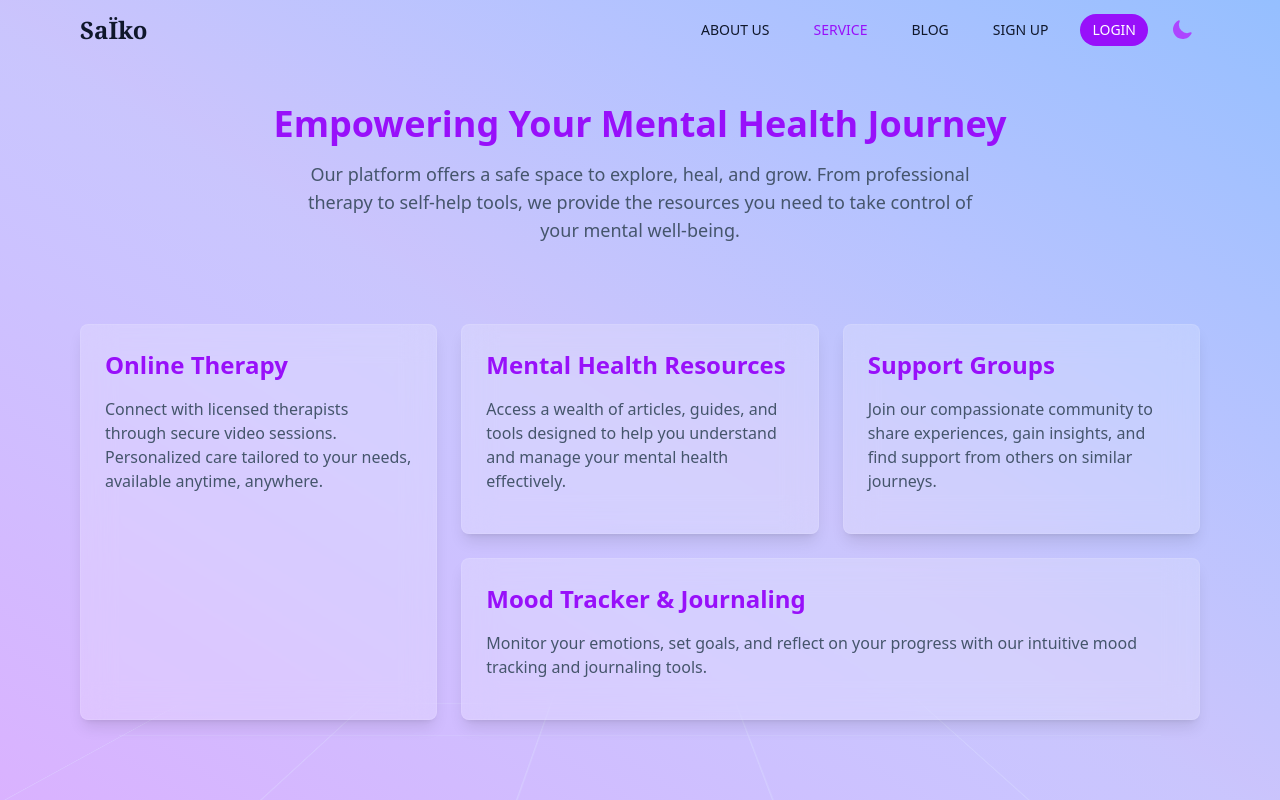
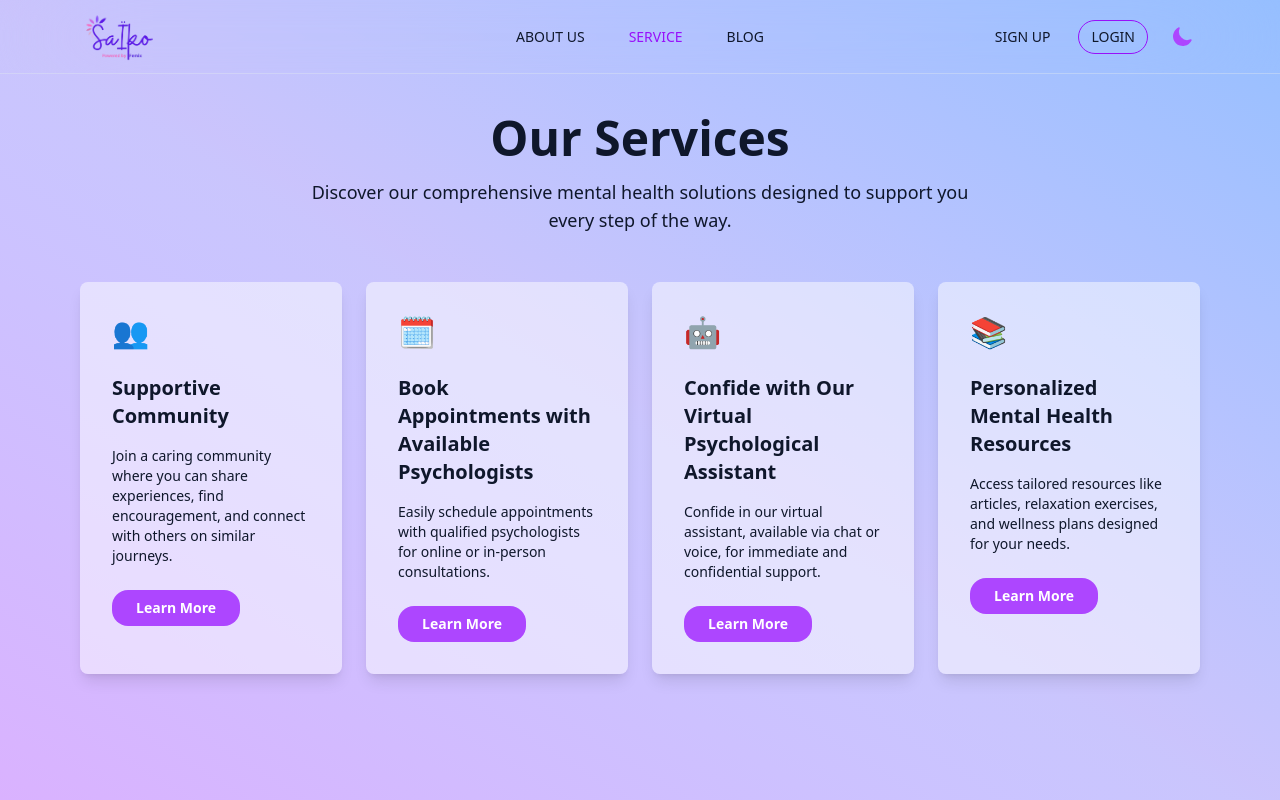
Before and after one commit to myhrindra194/saiko, a React (Vite) app: page /service in a window 1280 px wide. Built offline with nearby package versions, Linux system fonts and the light colour scheme; what tailwindcss-animated would draw is missing.

Commit message:
Mise a jour de la page service

```diff
--- a/src/components/Button.jsx
+++ b/src/components/Button.jsx
@@ -3,10 +3,10 @@ const Button = ({ children }) => {
   return (
     <div className="flex items-center">
       <div className="relative group">
-        <button className="relative inline-block p-px font-semibold leading-4 dark:text-white text-purple-600 bg-gradient-to-r from-teal-400 via-blue-500 to-purple-600 shadow-2xl cursor-pointer rounded-xl dark:shadow-zinc-900 transition-transform duration-300 ease-in-out hover:scale-105 active:scale-95 overflow-hidden">
+        <button className="relative inline-block p-px font-semibold leading-4 text-white bg-gradient-to-r from-teal-400 via-blue-500 to-purple-600 shadow-2xl cursor-pointer rounded-xl dark:shadow-zinc-900 transition-transform duration-300 ease-in-out hover:scale-105 active:scale-95 overflow-hidden">
           <span className="absolute inset-0 rounded-xl bg-gradient-to-r from-teal-400 via-blue-500 to-purple-600 p-[2px] opacity-100 transition-opacity duration-500 group-hover:opacity-100 animate-gradient-move"></span>
 
-          <span className="relative z-10 block px-6 py-3 rounded-xl dark:bg-slate-900 ">
+          <span className="relative z-10 block px-6 py-3 rounded-xl dark:bg-slate-900 bg-purple-500 ">
             <div className="relative z-10 flex items-center space-x-2">
               <span className="transition-all duration-500 group-hover:translate-x-1">
                 {children}
--- a/src/components/Loader.jsx
+++ b/src/components/Loader.jsx
@@ -1,6 +1,6 @@
 const Loader = () => {
   return (
-    <div className="w-10 h-10 border-4 border-t-blue-500 border-gray-300 rounded-full animate-spin"></div>
+    <div className="w-10 h-10 border-4 border-t-purple-500 border-gray-300 rounded-full animate-spin"></div>
   );
 };
 
--- a/src/components/NavBar.jsx
+++ b/src/components/NavBar.jsx
@@ -7,6 +7,8 @@ import {
 import { useState } from "react";
 import { createPortal } from "react-dom";
 import { NavLink } from "react-router";
+import saikoDark from "../assets/saiko_dark.png";
+import saikoLight from "../assets/saiko_light.png";
 import { useTheme } from "../hooks/useTheme";
 import LoginModal from "../layout/LoginModal";
 import RegistrationModal from "../layout/RegistrationModal";
@@ -43,11 +45,78 @@ const NavBar = () => {
           document.body
         )}
 
-      <nav className="w-full h-auto font-semibold animate-fade-down animate-once animate-duration-1000 animate-ease-linear animate-normal animate-fill-forwards md:px-20 px-8">
-        <div className="my-3 flex justify-between items-center">
-          <NavLink to="/" className="font-semibold font-serif text-2xl">
-            SaÏko
-          </NavLink>
+      <nav className="w-full h-auto font-semibold animate-fade-down animate-once animate-duration-1000 animate-ease-linear animate-normal animate-fill-forwards md:px-20 px-8 py-2 dark:border-b-slate-600/40 border-b-slate-200/40 border-b sticky top-0 bg-transparent z-50 backdrop-blur-3xl">
+        <div className="flex justify-between items-center">
+          <div className="flex-1 flex justify-start">
+            <NavLink to="/" className="flex-shrink-0">
+              <img
+                src={theme == "dark" ? saikoDark : saikoLight}
+                alt="logo"
+                className="w-20 h-auto"
+              />
+            </NavLink>
+          </div>
+
+          <section className="flex-1 flex justify-center">
+            <ul className="flex gap-5 font-light text-sm">
+              <NavLink
+                to="/about"
+                className={({ isActive }) =>
+                  `px-3 py-1.5 dark:hover:bg-slate-600/50 hover:bg-slate-200/40 rounded-4xl cursor-pointer ${
+                    isActive ? "text-purple-600 font-medium" : "text-inherit"
+                  }`
+                }
+              >
+                ABOUT US
+              </NavLink>
+              <NavLink
+                to="/service"
+                className={({ isActive }) =>
+                  `px-3 py-1.5 dark:hover:bg-slate-600/50 hover:bg-slate-200/40 rounded-4xl cursor-pointer ${
+                    isActive ? "text-purple-600 font-medium" : "text-inherit"
+                  }`
+                }
+              >
+                SERVICE
+              </NavLink>
+              <NavLink
+                to="/blog"
+                className={({ isActive }) =>
+                  `px-3 py-1.5 dark:hover:bg-slate-600/50 hover:bg-slate-200/40 rounded-4xl cursor-pointer ${
+                    isActive ? "text-purple-600 font-medium" : "text-inherit"
+                  }`
+                }
+              >
+                BLOG
+              </NavLink>
+            </ul>
+          </section>
+
+          <section className="flex-1 flex justify-end items-center gap-4 text-sm font-light">
+            <button
+              className="px-3 py-1.5 dark:hover:bg-slate-600/50 hover:bg-slate-200/40 rounded-4xl cursor-pointer"
+              onClick={() => setShowRegisterModal(true)}
+            >
+              SIGN UP
+            </button>
+            <button
+              className="px-3 py-1.5 rounded-4xl border-purple-600 border hover:bg-purple-600 cursor-pointer hover:text-white"
+              onClick={() => setShowLoginModal(true)}
+            >
+              LOGIN
+            </button>
+            <button
+              onClick={toggleTheme}
+              className="text-purple-500 dark:hover:bg-slate-600/50 hover:bg-slate-200/40 p-1.5 rounded-full"
+            >
+              {theme === "dark" ? (
+                <SunIcon className="size-6" />
+              ) : (
+                <MoonIcon className="size-6" />
+              )}
+            </button>
+          </section>
+
           <div className="sm:hidden flex items-center">
             <button
               onClick={toggleTheme}
@@ -70,65 +139,9 @@ const NavBar = () => {
               )}
             </button>
           </div>
-          <section className="sm:flex items-center gap-4 hidden">
-            <ul className="flex gap-5 font-light text-sm">
-              <NavLink
-                to="/about"
-                className={({ isActive }) =>
-                  `px-3 py-1.5 dark:hover:bg-slate-600/50 hover:bg-slate-200/40 rounded-4xl cursor-pointer ${
-                    isActive ? "text-purple-600" : "text-inherit"
-                  }`
-                }
-              >
-                ABOUT US
-              </NavLink>
-              <NavLink
-                to="/service"
-                className={({ isActive }) =>
-                  `px-3 py-1.5 dark:hover:bg-slate-600/50 hover:bg-slate-200/40 rounded-4xl cursor-pointer ${
-                    isActive ? "text-purple-600" : "text-inherit"
-                  }`
-                }
-              >
-                SERVICE
-              </NavLink>
-
-              <NavLink
-                to="/blog"
-                className={({ isActive }) =>
-                  `px-3 py-1.5 dark:hover:bg-slate-600/50 hover:bg-slate-200/40 rounded-4xl cursor-pointer ${
-                    isActive ? "text-purple-600" : "text-inherit"
-                  }`
-                }
-              >
-                BLOG
-              </NavLink>
-              <li
-                className="px-3 py-1.5 dark:hover:bg-slate-600/50 hover:bg-slate-200/40 rounded-4xl cursor-pointer"
-                onClick={() => setShowRegisterModal(true)}
-              >
-                SIGN UP
-              </li>
-              <li
-                className="px-3 py-1.5 rounded-4xl border-purple-600 bg-purple-600 text-white cursor-pointer"
-                onClick={() => setShowLoginModal(true)}
-              >
-                LOGIN
-              </li>
-            </ul>
-            <button
-              onClick={toggleTheme}
-              className="text-purple-500 dark:hover:bg-slate-600/50 hover:bg-slate-200/40 p-1.5 rounded-full"
-            >
-              {theme === "dark" ? (
-                <SunIcon className="size-6" />
-              ) : (
-                <MoonIcon className="size-6" />
-              )}
-            </button>
-          </section>
         </div>
 
+        {/* Menu déroulant mobile */}
         {isMenuOpen && (
           <div className="sm:hidden flex flex-col gap-3 items-center py-4 rounded-lg w-full">
             <ul className="flex flex-col gap-3 text-white font-medium text-center w-full">
@@ -136,7 +149,7 @@ const NavBar = () => {
                 to="/about"
                 className={({ isActive }) =>
                   `px-3 py-1.5 dark:hover:bg-slate-600/50 hover:bg-slate-200/40 rounded-xl cursor-pointer ${
-                    isActive ? "text-purple-600" : "text-inherit"
+                    isActive ? "text-purple-600 font-medium" : "text-inherit"
                   }`
                 }
               >
@@ -146,7 +159,7 @@ const NavBar = () => {
                 to="/services"
                 className={({ isActive }) =>
                   `px-3 py-1.5 dark:hover:bg-slate-600/50 hover:bg-slate-200/40 rounded-xl cursor-pointer ${
-                    isActive ? "text-purple-600" : "text-inherit"
+                    isActive ? "text-purple-600 font-medium" : "text-inherit"
                   }`
                 }
               >
@@ -156,7 +169,7 @@ const NavBar = () => {
                 to="/"
                 className={({ isActive }) =>
                   `px-3 py-1.5 dark:hover:bg-slate-600/50 hover:bg-slate-200/40 rounded-4xl cursor-pointer ${
-                    isActive ? "text-purple-600" : "text-inherit"
+                    isActive ? "text-purple-600 font-medium" : "text-inherit"
                   }`
                 }
               >
--- a/src/components/PostCard.jsx
+++ b/src/components/PostCard.jsx
@@ -7,7 +7,7 @@ const PostCard = ({ post }) => {
   const cleanedContent = cleanContent(sanitizedContent);
 
   return (
-    <div className="bg-gray-200/20 dark:bg-gray-800/30 shadow-sm rounded-lg p-4 border border-gray-200  dark:border-gray-700 group">
+    <div className="p-6 rounded-lg shadow-lg bg-white/50 hover:bg-white/70 dark:bg-slate-800/50 dark:hover:bg-slate-700/50 border border-gray-200 dark:border-slate-700 group">
       <div className="flex items-start space-x-4">
         <div className="flex-shrink-0">
           <img
@@ -26,7 +26,7 @@ const PostCard = ({ post }) => {
                 href={post.url}
                 target="_blank"
                 rel="noopener noreferrer"
-                className="text-xs text-blue-500 hover:text-blue-600"
+                className="text-xs text-purple-500 hover:text-purple-600"
               >
                 Read article
               </a>
--- a/src/layout/Banner.jsx
+++ b/src/layout/Banner.jsx
@@ -4,7 +4,7 @@ import Button from "../components/Button";
 
 const Banner = () => {
   return (
-    <div className="w-full h-auto animate-once animate-duration-1000 animate-ease-linear animate-normal animate-fill-forwards md:px-20 px-8">
+    <div className="w-full h-auto animate-once animate-duration-1000 animate-ease-linear animate-normal animate-fill-forwards md:px-20 px-8 mt-6">
       <h1 className="dark:text-white text-3xl sm:text-5xl md:text-6xl font-sans text-center w-auto md:w-[40rem] mx-auto animate-fade-up max-md:mt-8">
         Your Mental Health Matters
       </h1>
--- a/src/layout/Root.jsx
+++ b/src/layout/Root.jsx
@@ -3,7 +3,7 @@ import NavBar from "../components/NavBar";
 
 const Root = () => {
   return (
-    <div className="min-h-screen w-full flex flex-col dark:bg-gradient-to-br dark:from-indigo-950 dark:text-slate-200 dark:via-slate-900 dark:to-slate-950 bg-gradient-to-tr from-purple-300 via-indigo-600/30 to-blue-500/50 text-slate-900  justify-between">
+    <div className="min-h-screen w-full flex flex-col dark:bg-gradient-to-br dark:from-indigo-950 dark:text-slate-200 dark:via-slate-900 dark:to-slate-950 bg-gradient-to-tr from-purple-300 via-indigo-600/30 to-blue-500/50 text-slate-900  ">
       <NavBar />
       <Outlet />
     </div>
--- a/src/pages/About.jsx
+++ b/src/pages/About.jsx
@@ -11,7 +11,7 @@ const About = () => {
         <div className="flex flex-row mt-10">
           <div className="w-20 lg:w-28  h-0.5 dark:bg-white bg-slate-800"></div>
           <div>
-            <p className="text-base lg:text-lg ms-4 lg:ms-20 -translate-y-3 lg:max-w-lg xl:max-w-2xl">
+            <p className="text-base lg:text-lg ms-4 lg:ms-20 -translate-y-3 lg:max-w-lg xl:max-w-2xl ">
               Discover a comprehensive online platform dedicated to your mental
               well-being. We offer inspiring resources, expert advice and a
               supportive community to help you navigate life&apos;s challenges.
--- a/src/pages/Service.jsx
+++ b/src/pages/Service.jsx
@@ -1,65 +1,31 @@
+import { features } from "../utils/data";
+
 const Service = () => {
   return (
-    <div className="h-full relative overflow-hidden perspective-container">
-      <div className="absolute inset-0 z-0 bg-retro-grid dark:bg-retro-grid-dark w-full"></div>
-
-      <div className="h-full mx-auto relative z-10 px-4 sm:px-8 md:px-12 lg:px-20 animate-fade-up animate-once animate-duration-1000 animate-ease-linear animate-normal animate-fill-forwards">
-        {/* Title */}
-        <h1 className="text-3xl sm:text-4xl font-bold text-purple-600 mb-4 text-center">
-          Empowering Your Mental Health Journey
-        </h1>
-        <p className="text-base sm:text-lg text-slate-600 dark:text-slate-300 text-center max-w-2xl mx-auto">
-          Our platform offers a safe space to explore, heal, and grow. From
-          professional therapy to self-help tools, we provide the resources you
-          need to take control of your mental well-being.
-        </p>
-
-        <div className="grid grid-cols-1 sm:grid-cols-2 lg:grid-cols-3 gap-4 sm:gap-6 xl:py-20 py-10">
-          {/* Online Therapy */}
-          <div className="bg-white/20 dark:bg-slate-500/20 backdrop-blur-lg p-4 sm:p-6 rounded-lg shadow-lg hover:shadow-xl transition-shadow border border-white/10 dark:border-slate-700/10 sm:col-span-1 lg:col-span-1 lg:row-span-2">
-            <h2 className="text-xl sm:text-2xl font-semibold text-purple-600 mb-2 sm:mb-4">
-              Online Therapy
+    <div className="py-10 flex flex-col items-center justify-center px-8 md:px-20 animate-fade-up animate-once animate-duration-1000 animate-ease-linear animate-normal animate-fill-forwards">
+      <h1 className="text-4xl sm:text-5xl font-bold mb-4 text-center">
+        Our Services
+      </h1>
+      <p className="text-lg text-center mb-12 max-w-2xl">
+        Discover our comprehensive mental health solutions designed to support
+        you every step of the way.
+      </p>
+      <div className="grid grid-cols-1 sm:grid-cols-2 lg:grid-cols-4 gap-6">
+        {features.map((feature, index) => (
+          <div
+            key={index}
+            className="p-8 rounded-lg shadow-lg transform transition-all duration-300 hover:scale-105 dark:bg-slate-800/50 dark:hover:bg-slate-700/50 bg-white/50 hover:bg-white/70"
+          >
+            <div className="text-3xl mb-6 text-purple-600">{feature.icon}</div>
+            <h2 className="text-lg md:text-xl font-semibold mb-4">
+              {feature.title}
             </h2>
-            <p className="text-sm sm:text-base text-slate-600 dark:text-slate-300 mb-4">
-              Connect with licensed therapists through secure video sessions.
-              Personalized care tailored to your needs, available anytime,
-              anywhere.
-            </p>
+            <p className="text-sm mb-6">{feature.description}</p>
+            <button className="px-6 py-2 rounded-2xl text-sm font-semibold text-white dark:bg-purple-600 dark:hover:bg-purple-700 bg-purple-500 hover:bg-purple-600">
+              Learn More
+            </button>
           </div>
-
-          {/* Mental Health Resources */}
-          <div className="bg-white/20 dark:bg-slate-500/20 backdrop-blur-lg p-4 sm:p-6 rounded-lg shadow-lg hover:shadow-xl transition-shadow border border-white/10 dark:border-slate-700/10 sm:col-span-1">
-            <h2 className="text-xl sm:text-2xl font-semibold text-purple-600 mb-2 sm:mb-4">
-              Mental Health Resources
-            </h2>
-            <p className="text-sm sm:text-base text-slate-600 dark:text-slate-300 mb-4">
-              Access a wealth of articles, guides, and tools designed to help
-              you understand and manage your mental health effectively.
-            </p>
-          </div>
-
-          {/* Support Groups */}
-          <div className="bg-white/20 dark:bg-slate-500/20 backdrop-blur-lg p-4 sm:p-6 rounded-lg shadow-lg hover:shadow-xl transition-shadow border border-white/10 dark:border-slate-700/10 sm:col-span-1">
-            <h2 className="text-xl sm:text-2xl font-semibold text-purple-600 mb-2 sm:mb-4">
-              Support Groups
-            </h2>
-            <p className="text-sm sm:text-base text-slate-600 dark:text-slate-300 mb-4">
-              Join our compassionate community to share experiences, gain
-              insights, and find support from others on similar journeys.
-            </p>
-          </div>
-
-          {/* Mood Tracker & Journaling */}
-          <div className="bg-white/20 dark:bg-slate-500/20 backdrop-blur-lg p-4 sm:p-6 rounded-lg shadow-lg hover:shadow-xl transition-shadow border border-white/10 dark:border-slate-700/10 sm:col-span-2 lg:col-span-2">
-            <h2 className="text-xl sm:text-2xl font-semibold text-purple-600 mb-2 sm:mb-4">
-              Mood Tracker & Journaling
-            </h2>
-            <p className="text-sm sm:text-base text-slate-600 dark:text-slate-300 mb-4">
-              Monitor your emotions, set goals, and reflect on your progress
-              with our intuitive mood tracking and journaling tools.
-            </p>
-          </div>
-        </div>
+        ))}
       </div>
     </div>
   );
--- a/src/styles/index.css
+++ b/src/styles/index.css
@@ -2,41 +2,7 @@
 @import "tailwindcss-animated";
 @custom-variant dark (&:where(.dark, .dark *));
 
-.perspective-container {
-  perspective: 100vw;
-}
-.bg-retro-grid {
-  background:
-    linear-gradient(to right, #e0e7ff 1px, transparent 1px),
-    linear-gradient(to bottom, #e0e7ff 1px, transparent 1px);
-  background-size: 20vw 25vh;
-  opacity: 0.5;
-}
 
-.bg-retro-grid-dark {
-  background:
-    linear-gradient(to right, #4c1d95 1px, transparent 1px),
-    linear-gradient(to bottom, #4c1d95 1px, transparent 1px);
-  background-size: 20vw 25vh;
-  opacity: 0.5;
-}
-
-@keyframes move-grid {
-  0% {
-    background-position: 0 0;
-  }
-  100% {
-    background-position: 800px 900px;
-  }
-}
-
-.bg-retro-grid,
-.bg-retro-grid-dark {
-  animation: move-grid 1000s linear infinite;
-  transform: rotateX(90deg);
-  transform-origin: center bottom;
-
-}
 
 
 @keyframes gradient-move {
--- /dev/null
+++ b/src/utils/data.js
@@ -0,0 +1,27 @@
+
+export const features = [
+    {
+      title: "Supportive Community",
+      description:
+        "Join a caring community where you can share experiences, find encouragement, and connect with others on similar journeys.",
+      icon: "👥",
+    },
+    {
+      title: "Book Appointments with Available Psychologists",
+      description:
+        "Easily schedule appointments with qualified psychologists for online or in-person consultations.",
+      icon: "🗓️",
+    },
+    {
+      title: "Confide with Our Virtual Psychological Assistant",
+      description:
+        "Confide in our virtual assistant, available via chat or voice, for immediate and confidential support.",
+      icon: "🤖",
+    },
+    {
+      title: "Personalized Mental Health Resources",
+      description:
+        "Access tailored resources like articles, relaxation exercises, and wellness plans designed for your needs.",
+      icon: "📚",
+    },
+];
```
Also changed, not shown: src/pages/Blog.jsx (+14 -23 lines), src/assets/saiko_dark.png (added), src/assets/saiko_light.png (added).
